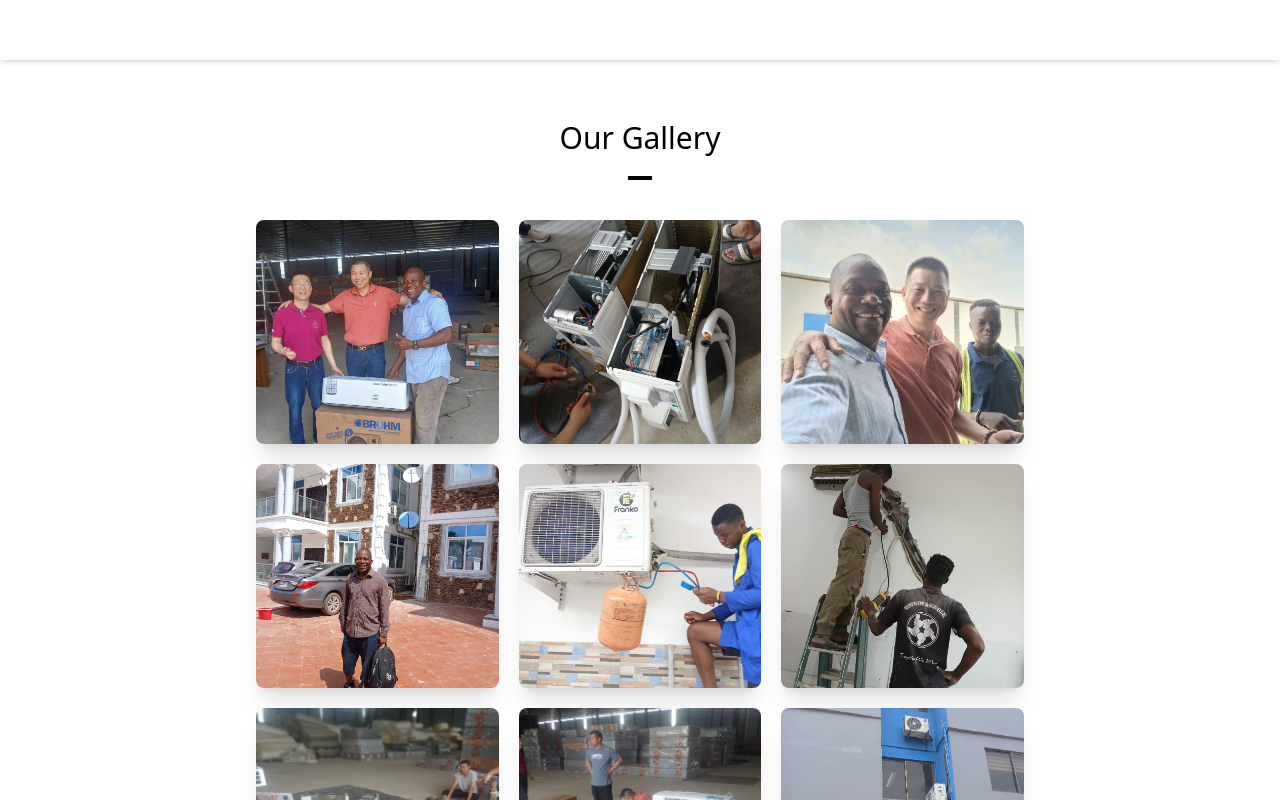
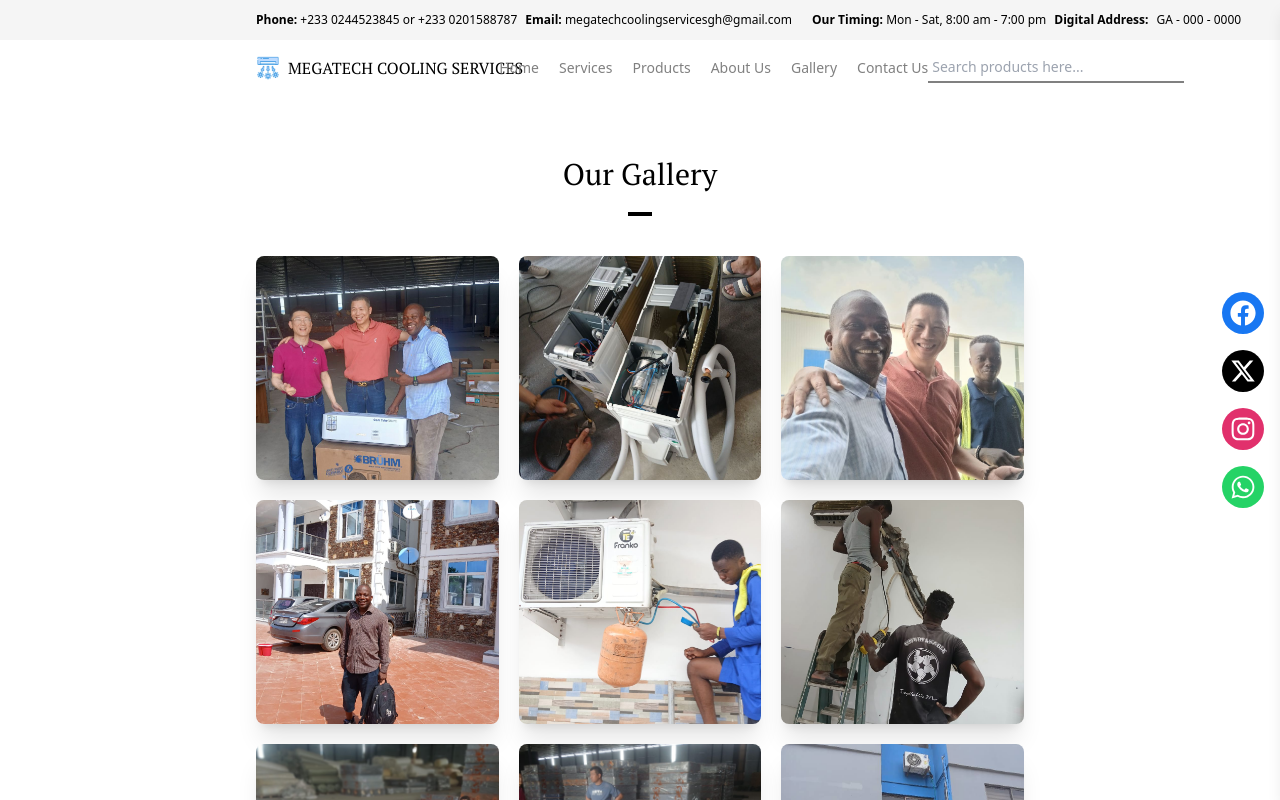
Before and after one commit to eighty-nine89/airconditioner-app, a React (Create React App) app: page /gallery in a window 1280 px wide. Shown: the top 800 px of the page. Built offline with nearby package versions, Linux system fonts and the light colour scheme; a web font is replaced by a local one.

Commit message:
updated gallery

```diff
--- a/src/pages/Gallery.js
+++ b/src/pages/Gallery.js
@@ -1,7 +1,11 @@
 import React, { useState } from 'react';
-
-// Removed imports for Navbar, Preloader, Footer, ScrollReveal as they are external components
-// and replaced react-icons with simple text/SVG placeholders for self-containment.
+import Navbar from '../components/Navbar'; // Re-added original import
+import { Preloader } from '../components/Preloader'; // Re-added original import
+import Footer from '../components/Footer'; // Re-added original import
+import ScrollReveal from '../components/ScrollReveal'; // Re-added original import
+import { FaFacebook, FaInstagram, FaWhatsapp } from 'react-icons/fa'; // Re-added original import
+import { Link } from 'react-router-dom'; // Re-added original import
+import { FaXTwitter } from 'react-icons/fa6'; // Re-added original import
 
 const Gallery = () => {
     // Array of all image paths for the gallery
@@ -56,77 +60,61 @@ const Gallery = () => {
     };
 
     return (
-        <div className='Gallery cursor-pointer font-sans'> {/* Added font-sans for general styling */}
-            {/* Replaced Preloader with a simple div */}
-            <div className="flex items-center justify-center h-screen bg-gray-100 hidden">
-                <div className="animate-spin rounded-full h-32 w-32 border-b-2 border-gray-900"></div>
-            </div>
-
-            {/* Replaced Navbar with a simple header */}
-            <header className="bg-gray-800 text-white p-4 shadow-md">
-                <div className="container mx-auto flex justify-between items-center">
-                    <h1 className="text-xl font-bold">My Gallery App</h1>
-                    <nav>
-                        <ul className="flex space-x-4">
-                            <li><a href="#" className="hover:text-gray-300">Home</a></li>
-                            <li><a href="#" className="hover:text-gray-300">About</a></li>
-                            <li><a href="#" className="hover:text-gray-300">Gallery</a></li>
-                            <li><a href="#" className="hover:text-gray-300">Contact</a></li>
-                        </ul>
-                    </nav>
-                </div>
-            </header>
-
-            {/* Sticky Social Media Bar - Replaced Link with a and react-icons with text/simple SVG */}
+        <div className='Gallery cursor-pointer'>
+            <Preloader /> {/* Original Preloader component */}
+            <Navbar /> {/* Original Navbar component */}
+            {/* Sticky Social Media Bar */}
+            <ScrollReveal animationClass="animate-fade-in" threshold={0.5}> {/* Original ScrollReveal wrapper */}
                 <div className="fixed top-1/2 right-4 transform -translate-y-1/2 flex flex-col gap-4 z-50">
-                <a href={'#'}
+                    {/* Original Link component */}
+                    <Link to={' '}
                         target="_blank"
                         rel="noopener noreferrer"
-                    className="bg-blue-600 hover:bg-blue-700 text-white rounded-full p-2 transition hover:scale-110 duration-500 transform ease-in-out"
+                        className="bg-fbcolor hover:bg-fbcolor text-white rounded-full p-2 transition hover:scale-110 duration-500 transform ease-in-out"
                         aria-label="Facebook"
                     >
-                    {/* Replaced FaFacebook with text */}
-                    FB
-                </a>
-                <a href={'#'}
+                        <FaFacebook size={26} /> {/* Original FaFacebook icon */}
+                    </Link>
+                    {/* Original Link component */}
+                    <Link to={' '}
                         target="_blank"
                         rel="noopener noreferrer"
-                    className="bg-gray-900 hover:bg-gray-800 text-white rounded-full p-2 transition hover:scale-110 duration-500 transform ease-in-out"
+                        className="bg-black hover:bg-black text-white rounded-full p-2 transition hover:scale-110 duration-500 transform ease-in-out"
                         aria-label="Twitter"
                     >
-                    {/* Replaced FaXTwitter with text */}
-                    X
-                </a>
-                <a href={'#'}
+                        <FaXTwitter size={26} /> {/* Original FaXTwitter icon */}
+                    </Link>
+                    {/* Original Link component */}
+                    <Link to={' '}
                         target="_blank"
                         rel="noopener noreferrer"
-                    className="bg-pink-600 hover:bg-pink-700 text-white rounded-full p-2 transition hover:scale-110 duration-500 transform ease-in-out"
+                        className="bg-insta-color hover:bg-insta-color text-white rounded-full p-2 transition hover:scale-110 duration-500 ease-in-out"
                         aria-label="Instagram"
                     >
-                    {/* Replaced FaInstagram with text */}
-                    IG
-                </a>
-                <a href={'#'}
+                        <FaInstagram size={26} /> {/* Original FaInstagram icon */}
+                    </Link>
+                    {/* Original Link component */}
+                    <Link to={' '}
                         target="_blank"
                         rel="noopener noreferrer"
-                    className="bg-green-500 hover:bg-green-600 text-white rounded-full p-2 transition hover:scale-110 duration-500 transform ease-in-out"
+                        className="bg-whatsapp-color hover:bg-whatsapp-color text-white rounded-full p-2 transition hover:scale-110 duration-500 transform ease-in-out"
                         aria-label="WhatsApp"
                     >
-                    {/* Replaced FaWhatsapp with text */}
-                    WA
-                </a>
+                        <FaWhatsapp size={26} /> {/* Original FaWhatsapp icon */}
+                    </Link>
                 </div>
-
+            </ScrollReveal>
             {/* Gallery title */}
             <div className='flex flex-col lg:px-64 lg:mx-auto lg:mt-5 mt-5 lg:mb-10 mb-5 px-4 gap-5 relative'>
-                {/* Removed ScrollReveal wrapper */}
+                <ScrollReveal> {/* Original ScrollReveal wrapper */}
                     <div className='lg:pt-10 pt-10 text-center mb-5'>
-                    <h1 className='text-3xl font-serif font-light capitalize'>our Gallery</h1> {/* Changed font-pt-serif to font-serif for broader compatibility */}
+                        <h1 className='text-3xl font-pt-serif font-light capitalize'>our Gallery</h1> {/* Original font-pt-serif */}
                         <hr className='mt-5 w-6 text-center mx-auto border-2' />
                     </div>
+                </ScrollReveal>
 
                 {/* Dynamic Gallery Content */}
-                {/* Removed ScrollReveal wrapper */}
+                <ScrollReveal> {/* Original ScrollReveal wrapper */}
                     <div className='grid grid-cols-1 sm:grid-cols-2 lg:grid-cols-3 gap-5'>
                         {currentImages.map((image, index) => (
                             <div key={index} className='w-full h-56 overflow-hidden rounded-lg shadow-xl'>
@@ -140,6 +128,7 @@ const Gallery = () => {
                             </div>
                         ))}
                     </div>
+                </ScrollReveal>
 
                 {/* Pagination Controls */}
                 <div className="flex justify-center mt-8">
@@ -151,8 +140,9 @@ const Gallery = () => {
                             className="relative inline-flex items-center px-2 py-2 rounded-l-md border border-gray-300 bg-white text-sm font-medium text-gray-500 hover:bg-gray-50 disabled:opacity-50 disabled:cursor-not-allowed"
                         >
                             <span className="sr-only">Previous</span>
-                            {/* Replaced SVG with a simple arrow */}
-                            &#8249;
+                            <svg className="h-5 w-5" xmlns="http://www.w3.org/2000/svg" viewBox="0 0 20 20" fill="currentColor" aria-hidden="true">
+                                <path fillRule="evenodd" d="M12.79 5.23a.75.75 0 010 1.06L9.06 10l3.73 3.71a.75.75 0 11-1.06 1.06l-4.25-4.25a.75.75 0 010-1.06l4.25-4.25a.75.75 0 011.06 0z" clipRule="evenodd" />
+                            </svg>
                         </button>
 
                         {/* Page Numbers */}
@@ -175,18 +165,14 @@ const Gallery = () => {
                             className="relative inline-flex items-center px-2 py-2 rounded-r-md border border-gray-300 bg-white text-sm font-medium text-gray-500 hover:bg-gray-50 disabled:opacity-50 disabled:cursor-not-allowed"
                         >
                             <span className="sr-only">Next</span>
-                            {/* Replaced SVG with a simple arrow */}
-                            &#8250;
+                            <svg className="h-5 w-5" xmlns="http://www.w3.org/2000/svg" viewBox="0 0 20 20" fill="currentColor" aria-hidden="true">
+                                <path fillRule="evenodd" d="M7.21 14.77a.75.75 0 010-1.06L10.94 10 7.21 6.29a.75.75 0 111.06-1.06l4.25 4.25a.75.75 0 010 1.06l-4.25 4.25a.75.75 0 01-1.06 0z" clipRule="evenodd" />
+                            </svg>
                         </button>
                     </nav>
                 </div>
             </div>
-            {/* Replaced Footer with a simple footer */}
-            <footer className="bg-gray-800 text-white p-4 mt-10">
-                <div className="container mx-auto text-center">
-                    <p>&copy; {new Date().getFullYear()} My Gallery. All rights reserved.</p>
-                </div>
-            </footer>
+            <Footer /> {/* Original Footer component */}
         </div>
     )
 }
```
Lines whose indentation alone changed are shown as unchanged.
